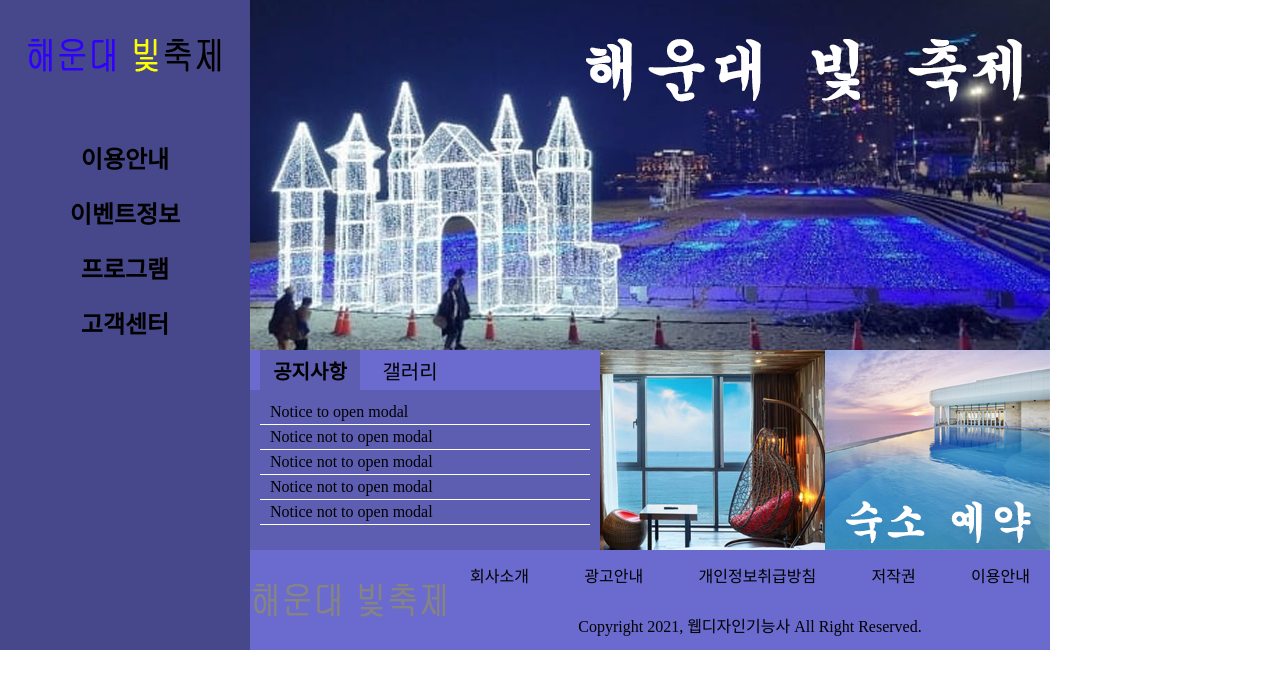
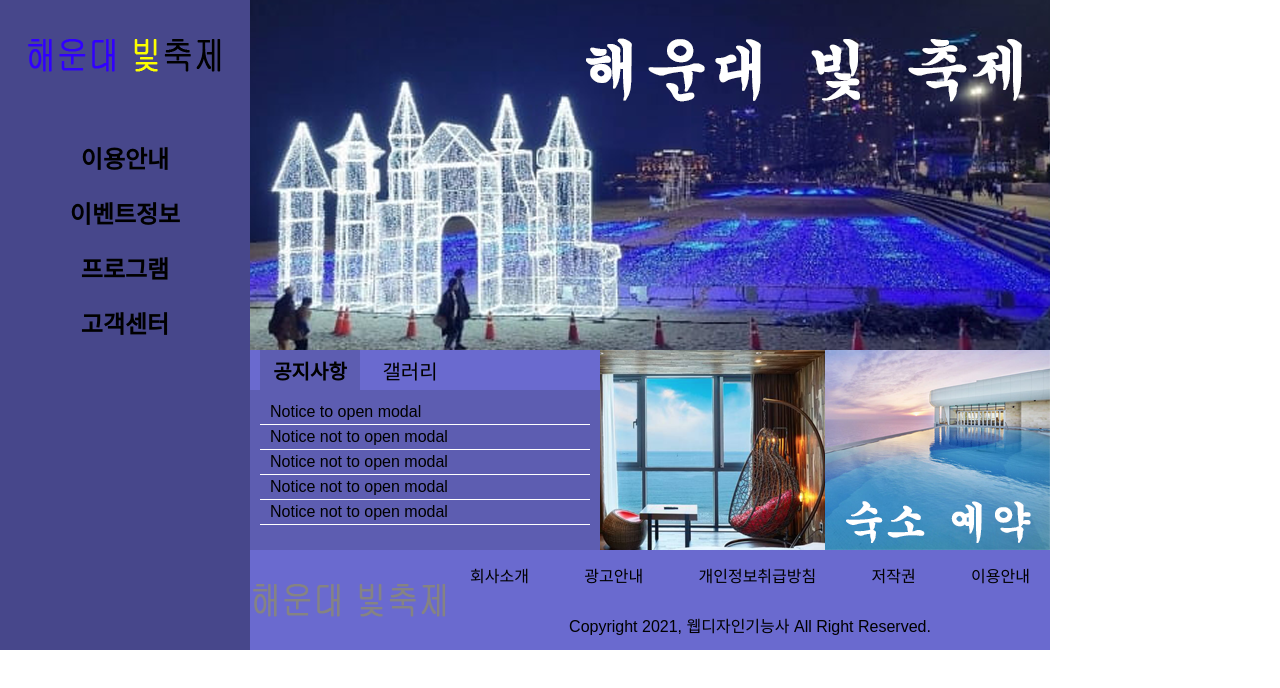
Before and after one commit to Arch0429/HTML-CSS-JS, a plain HTML site: page 해운대 빛축제/index.html in a window 1280 px wide. Drawn offline with nearby package versions, Linux system fonts and the light colour scheme.

Commit message:
해운대 빛축제

```diff
--- a/해운대 빛축제/style.css
+++ b/해운대 빛축제/style.css
@@ -1,7 +1,10 @@
+@charset "utf-8";
+
 *{
     margin: 0;
     padding: 0;
     box-sizing: border-box;
+    font-family: Arial, Helvetica, sans-serif;
     text-decoration: none;
     color: inherit;
     list-style: none;
```
